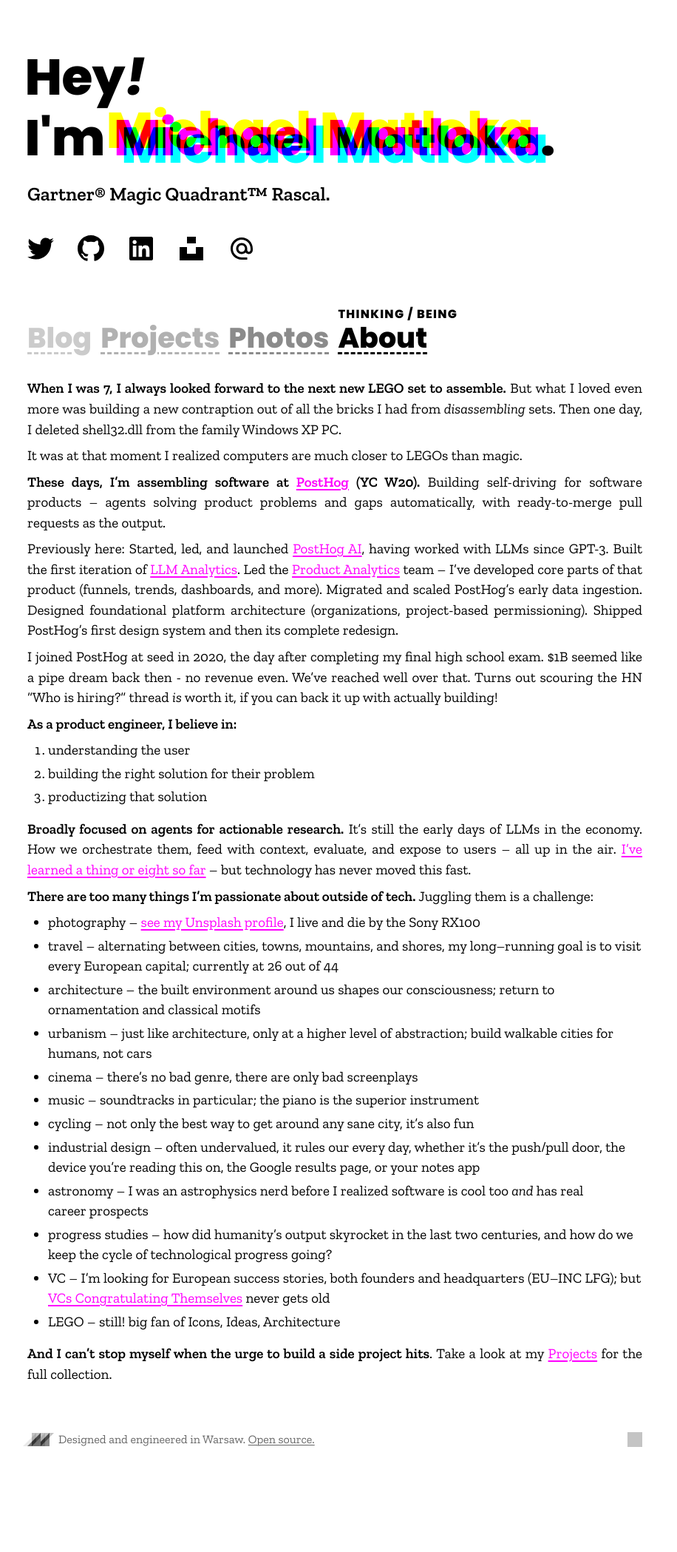
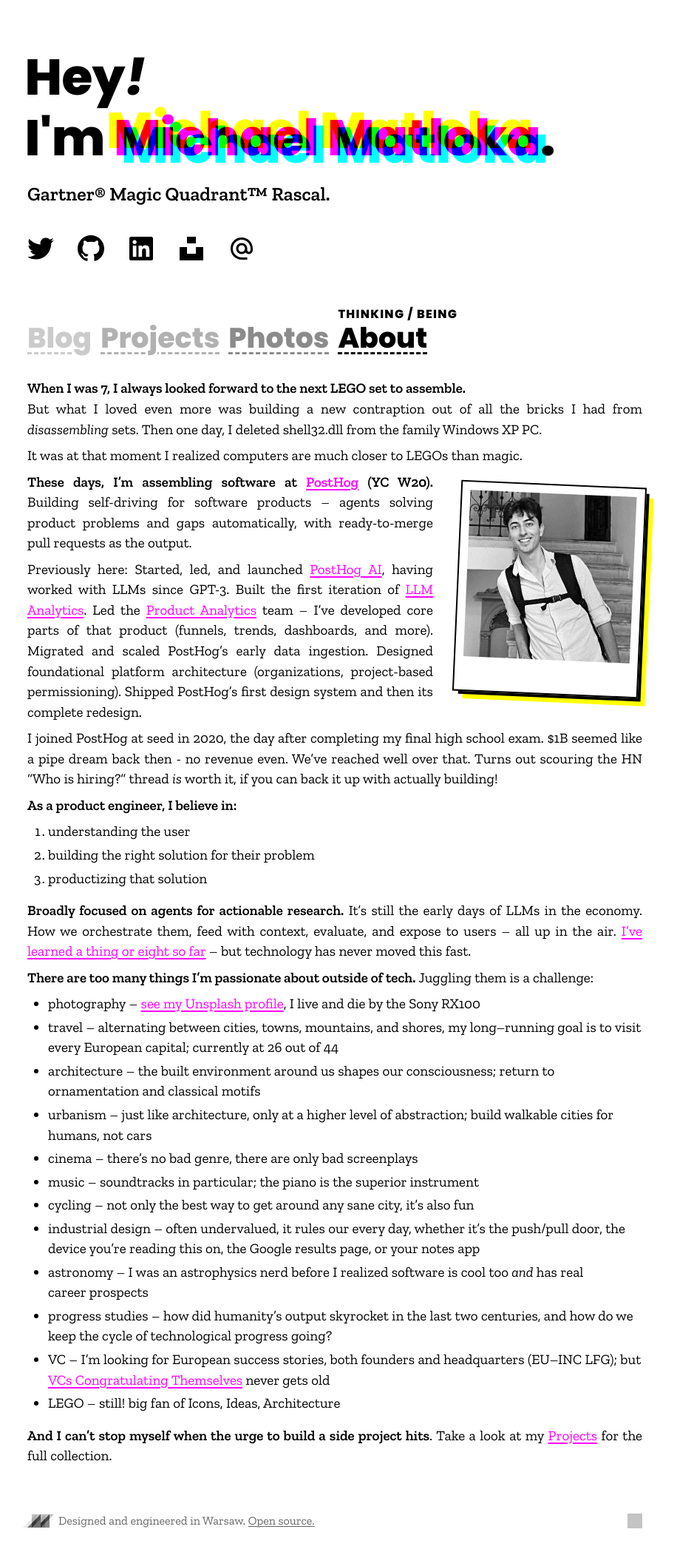
Before and after one commit to Twixes/matloka.com, a Jekyll site: the page built from about.md, in a window 1280 px wide. Shown: the whole page at 74% size, without its empty margins (187-1103 px from the left). Built offline with Jekyll 4.4.1, drawn with Linux system fonts in a browser that asks for light colours; comment, search, counter and statistics services are not loaded; before the commit the page ends 1988 px from its top, so only the background shows below that; grey boxes are pictures that could not be loaded.

Commit message:
Add a framed photo to the About page

```diff
--- a/_layouts/base.html
+++ b/_layouts/base.html
@@ -15,7 +15,7 @@
     <link rel="preconnect" href="https://fonts.googleapis.com">
     <link rel="preconnect" href="https://fonts.gstatic.com" crossorigin>
     <link href="https://fonts.googleapis.com/css2?family=Poppins:ital,wght@0,100;0,200;0,300;0,400;0,500;0,600;0,700;0,800;0,900;1,100;1,200;1,300;1,400;1,500;1,600;1,700;1,800;1,900&family=Zilla+Slab:ital,wght@0,300;0,400;0,500;0,600;0,700;1,300;1,400;1,500;1,600;1,700&subset=latin-ext&display=swap" rel="stylesheet">
-    <link rel="stylesheet" href="{{ "/assets/main.css?2026-06-15b" | relative_url }}"> {% if page.stylesheet %}
+    <link rel="stylesheet" href="{{ "/assets/main.css?2026-06-15d" | relative_url }}"> {% if page.stylesheet %}
     <link rel="stylesheet" href="{{ page.stylesheet | relative_url }}" />
     {% endif %} {%- feed_meta -%}
     <script src="https://cdn.jsdelivr.net/npm/vanilla-lazyload@19/dist/lazyload.min.js"></script>
--- a/_sass/_tabs.scss
+++ b/_sass/_tabs.scss
@@ -7,7 +7,7 @@
     display: flex;
     flex-wrap: wrap;
     align-items: flex-end;
-    gap: 0.25rem 0.75rem;
+    gap: 1.5rem 0.75rem;
     margin: 0;
     padding-top: 1rem;
     font-size: var(--font-size-title);
@@ -60,7 +60,4 @@
     .tabs {
         margin: 0;
     }
-    .tabs__heading {
-        gap: 0.125rem 0.75rem;
-    }
 }
--- a/about.md
+++ b/about.md
@@ -12,9 +12,14 @@
     {%- include tabs.html eyebrow="Thinking / being" -%}
 </section>
 
-**When I was 7, I always looked forward to the next new LEGO set to assemble.** But what I loved even more was building a new contraption out of all the bricks I had from _disassembling_ sets. Then one day, I deleted shell32.dll from the family Windows XP PC.
+**When I was 7, I always looked forward to the next LEGO set to assemble.**
+But what I loved even more was building a new contraption out of all the bricks I had from _disassembling_ sets. Then one day, I deleted shell32.dll from the family Windows XP PC.
 
 It was at that moment I realized computers are much closer to LEGOs than magic.
+
+<div class="about-portrait">
+    <img src="{{ '/assets/about/me.jpg' | relative_url }}" alt="Michael Matloka" width="760" height="760">
+</div>
 
 **These days, I'm assembling software at [PostHog](https://posthog.com/) (YC W20).** Building self-driving for software products – agents solving product problems and gaps automatically, with ready-to-merge pull requests as the output.
 
--- a/assets/main.scss
+++ b/assets/main.scss
@@ -570,6 +570,42 @@
     margin-top: 2rem;
 }
 
+// A tilted, matted print of me floated into the top-right of the page. It shares
+// the project cards' hard-edged vocabulary (2px frame, offset CMYK shadow) but is
+// deliberately distinct: a white photo mat, a casual clockwise tilt, and it
+// straightens upright on hover. The body copy flows along its left edge.
+.about-portrait {
+    // Polaroid proportions, measured against the photo: 5% mat on the top and
+    // sides, 20% along the bottom. Driven off the photo width with content-box
+    // sizing, since CSS padding % resolves against the parent, not self.
+    --photo-w: clamp(10rem, 27%, 14.5rem);
+    box-sizing: content-box;
+    float: right;
+    width: var(--photo-w);
+    // Nudged down so the tilt's raised left corner sits level with the text
+    margin: 1.5rem 0 1rem 2rem;
+    padding: calc(var(--photo-w) * 0.05) calc(var(--photo-w) * 0.05) calc(var(--photo-w) * 0.2);
+    background: var(--background);
+    border: var(--border-thickness) solid var(--foreground);
+    box-shadow: calc(var(--border-thickness) + var(--shadow-distance))
+            calc(var(--border-thickness) + var(--shadow-distance)) 0 calc(var(--border-thickness) * -1) var(--foreground),
+        calc(var(--border-thickness) + var(--shadow-distance) * 2.5)
+            calc(var(--border-thickness) + var(--shadow-distance) * 2.5) 0 calc(var(--border-thickness) * -1)
+            var(--composite-color-1);
+    transform: rotate(2.5deg);
+    transition: transform var(--transition-duration-short) cubic-bezier(0.4, 0, 0.2, 1);
+    &:hover {
+        transform: rotate(0) scale(1.04);
+    }
+    img {
+        display: block;
+        width: 100%;
+        height: auto;
+        max-height: none;
+        margin: 0;
+    }
+}
+
 .project-section {
     margin-top: 2.5rem;
     h2 {
@@ -1072,6 +1108,12 @@
     .page-hero {
         margin-top: 2rem;
     }
+    .about-portrait {
+        // Too narrow to float — centre the framed print above the text
+        --photo-w: clamp(10rem, 52%, 13rem);
+        float: none;
+        margin: 1.5rem auto 2rem;
+    }
     .project-card__body {
         padding: 0.875rem;
     }
```
Also changed, not shown: assets/about/me.jpg (added).
